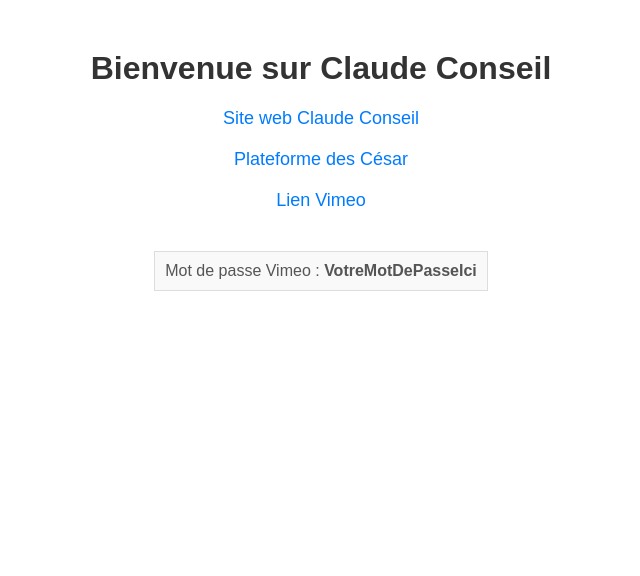
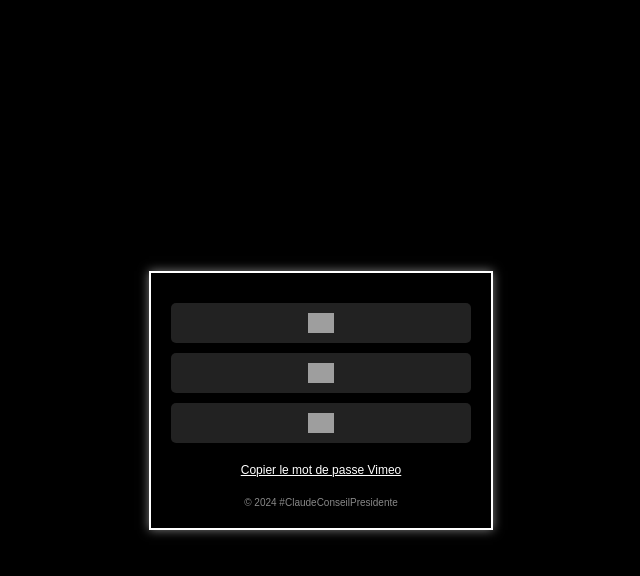
Before and after one commit to polofesse/claudeconseil-page, a plain HTML site: page index.html in a window 1280 px wide. Shown: the whole page, without its empty margins (319-959 px from the left). Drawn offline with Linux system fonts and the light colour scheme; grey boxes are pictures that could not be loaded.

Commit message:
Ajout du texte de copyright et ajustements finaux

```diff
--- a/index.html
+++ b/index.html
@@ -5,42 +5,162 @@
     <meta name="viewport" content="width=device-width, initial-scale=1.0">
     <title>Claude Conseil</title>
     <style>
+        /* Style général de la page */
         body {
-            font-family: Arial, sans-serif;
+    margin: 0;
+    padding: 0;
+    font-family: Arial, sans-serif;
+    background-color: #000; /* Fond noir */
+    color: #fff;
+    height: 100vh;
+    display: flex;
+    justify-content: center;
+    align-items: center;
+    position: relative; /* Nécessaire pour les images en arrière-plan */
+}
+
+/* Image de fond ajustée */
+.background-image {
+    position: absolute;
+    top: 55%;
+    left: 50%;
+    transform: translate(-50%, -50%);
+    width: 30%; /* Réduction de la taille de l'affiche */
+    opacity: 0.5; /* Transparence */
+    z-index: -1; /* Place derrière le contenu principal */
+}
+
+
+        /* Fenêtre principale */
+        .window {
+            background-color: #000;
+            border: 2px solid #fff;
+            padding: 20px;
+            width: 300px;
             text-align: center;
-            margin: 50px;
+            box-shadow: 0 0 10px rgba(255, 255, 255, 0.5);
+            position: relative;
         }
-        h1 {
-            color: #333;
+
+        /* Style des liens */
+        .link {
+            margin: 10px 0;
+            font-size: 16px;
+            color: #fff;
+            text-decoration: none;
+            display: flex;
+            align-items: center;
+            justify-content: center;
+            gap: 10px;
+            padding: 10px;
+            background-color: #222;
+            border-radius: 5px;
+            transition: background-color 0.3s ease, transform 0.3s ease;
         }
-        a {
-            display: block;
-            margin: 20px 0;
-            text-decoration: none;
-            color: #007BFF;
-            font-size: 18px;
+
+        .link:hover {
+            background-color: #444;
+            transform: translateY(-2px);
         }
-        a:hover {
+
+        .link img {
+            height: 20px; /* Ajuste la hauteur des logos */
+            object-fit: cover;
+        }
+
+        /* Recadrer le logo de César */
+        .cesar-logo {
+            object-fit: cover;
+            object-position: top;
+        }
+
+        /* Texte pour copier le mot de passe Vimeo */
+        .copy-text {
+            margin-top: 20px;
+            font-size: 12px;
+            cursor: pointer;
             text-decoration: underline;
+            color: #fff;
         }
-        .password {
-            margin-top: 20px;
-            padding: 10px;
-            font-size: 16px;
-            color: #555;
-            background-color: #f9f9f9;
-            border: 1px solid #ddd;
-            display: inline-block;
+
+        .copy-text:hover {
+            color: #ccc;
         }
+/* Style du copyright */
+.copyright {
+    margin-top: 20px;
+    font-size: 10px;
+    text-align: center;
+    color: #888; /* Couleur grise pour le texte */
+}
+        /* Message de confirmation ou d'erreur */
+        .message {
+            margin-top: 15px;
+            font-size: 14px;
+            color: #0f0; /* Vert pour confirmation */
+            display: none; /* Masqué par défaut */
+        }
+
+        .message.error {
+            color: #f00; /* Rouge pour erreur */
+        }
+
+        /* GIF de l'oiseau */
+        /* .bird-gif {
+            position: absolute;
+            bottom: -40px; /* Place l'oiseau en bas */
+            left: 50%;
+            transform: translateX(-50%);
+            width: 50px;
+            height: auto;
+        } */
     </style>
 </head>
 <body>
-    <h1>Bienvenue sur Claude Conseil</h1>
-    <a href="https://claudeconseil.fr" target="_blank">Site web Claude Conseil</a>
-    <a href="https://www.academie-césar.org" target="_blank">Plateforme des César</a>
-    <a href="https://vimeo.com" target="_blank">Lien Vimeo</a>
-    <div class="password">
-        Mot de passe Vimeo : <strong>VotreMotDePasseIci</strong>
+    <!-- Contenu de la fenêtre -->
+    <div class="window">
+        <a href="https://visionnage.academie-cinema.org/courts-metrages-cesar-2025/les-mysterieuses-aventures-de-claude-conseil" class="link" target="_blank">
+            <img src="https://firebasestorage.googleapis.com/v0/b/claude-conseil.firebasestorage.app/o/SITELIEN%2Ftitre%20blanc%20ce%CC%81sar.png?alt=media&token=c65a07b5-a38c-4805-9637-8c9603207b6d" alt="César logo" class="cesar-logo">
+        </a>
+        <a href="https://claudeconseil.fr" class="link" target="_blank">
+            <img src="https://firebasestorage.googleapis.com/v0/b/claude-conseil.firebasestorage.app/o/SITELIEN%2FLe%20Myste%CC%81rieux%20Site%20(1).png?alt=media&token=1d760958-8a77-4f3e-86f3-974bfdbd6868" alt="Claude Conseil Site">
+        </a>
+
+        <a href="https://vimeo.com/808127687" class="link" target="_blank">
+            <!-- Lien  -->
+            <img src="https://firebasestorage.googleapis.com/v0/b/claude-conseil.firebasestorage.app/o/SITELIEN%2Flogo%20vimeo.png?alt=media&token=08cbc4ae-c706-42fd-b4df-af06fb8dd631" alt="Vimeo logo">
+        </a>
+        <div class="copy-text" onclick="copyToClipboard()">Copier le mot de passe Vimeo</div>
+        <!-- Ajoutez cette ligne en dessous -->
+<div class="copyright">
+    © 2024 #ClaudeConseilPresidente
+</div>
+        <!-- Message de confirmation/erreur -->
+        <div id="message" class="message"></div>
+
+        <!-- GIF de l'oiseau -->
+        <!-- <img src="https://media.giphy.com/media/3o6Zt481isNVuQI1l6/giphy.gif" alt="Petit oiseau" class="bird-gif"> -->
     </div>
+
+
+    <script>
+        function copyToClipboard() {
+            const password = "desoiseauxpetitsetgrands";
+            const messageElement = document.getElementById("message");
+
+            navigator.clipboard.writeText(password)
+                .then(() => {
+                    messageElement.textContent = "Mot de passe copié avec succès !";
+                    messageElement.classList.remove("error");
+                    messageElement.style.display = "block";
+                })
+                .catch(() => {
+                    messageElement.textContent = "Erreur lors de la copie du mot de passe.";
+                    messageElement.classList.add("error");
+                    messageElement.style.display = "block";
+                });
+        }
+    </script>
+
 </body>
 </html>
```
